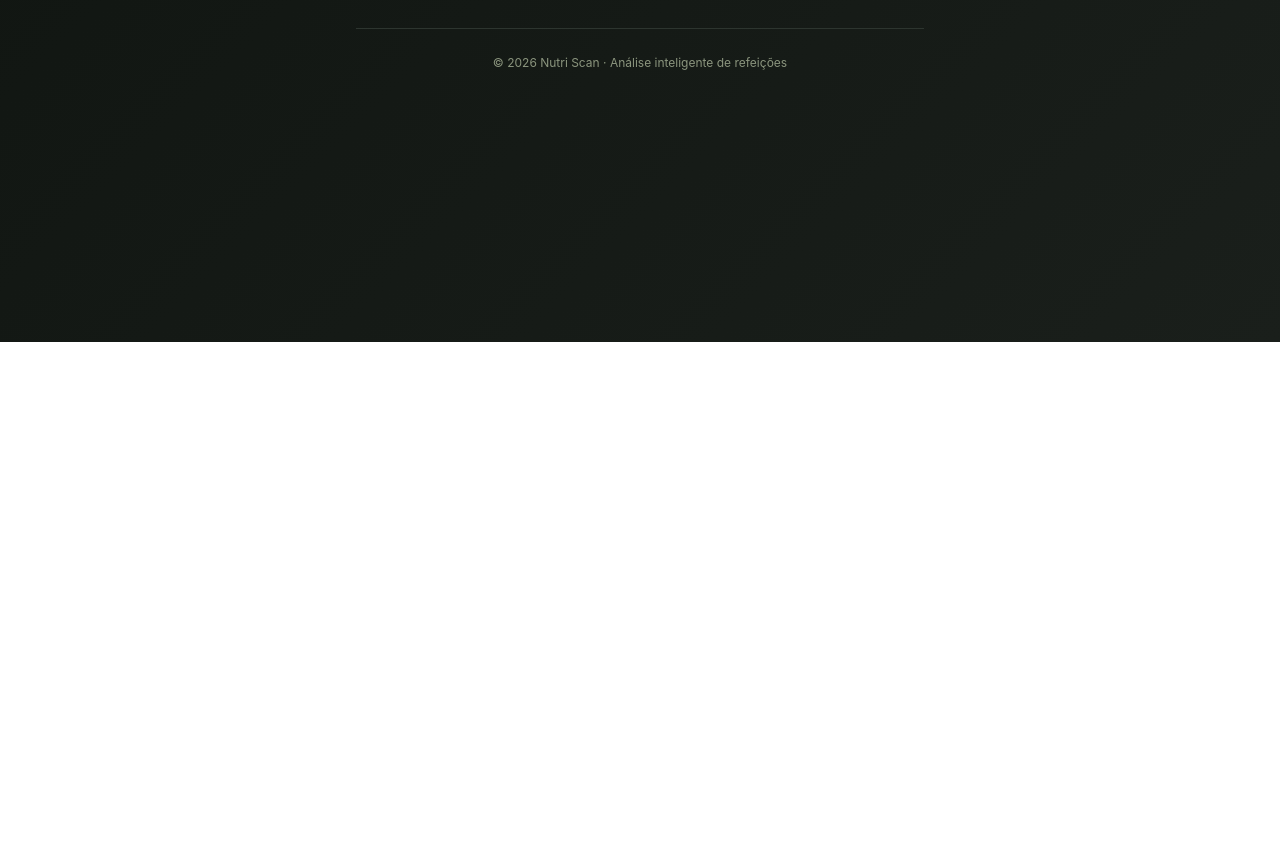
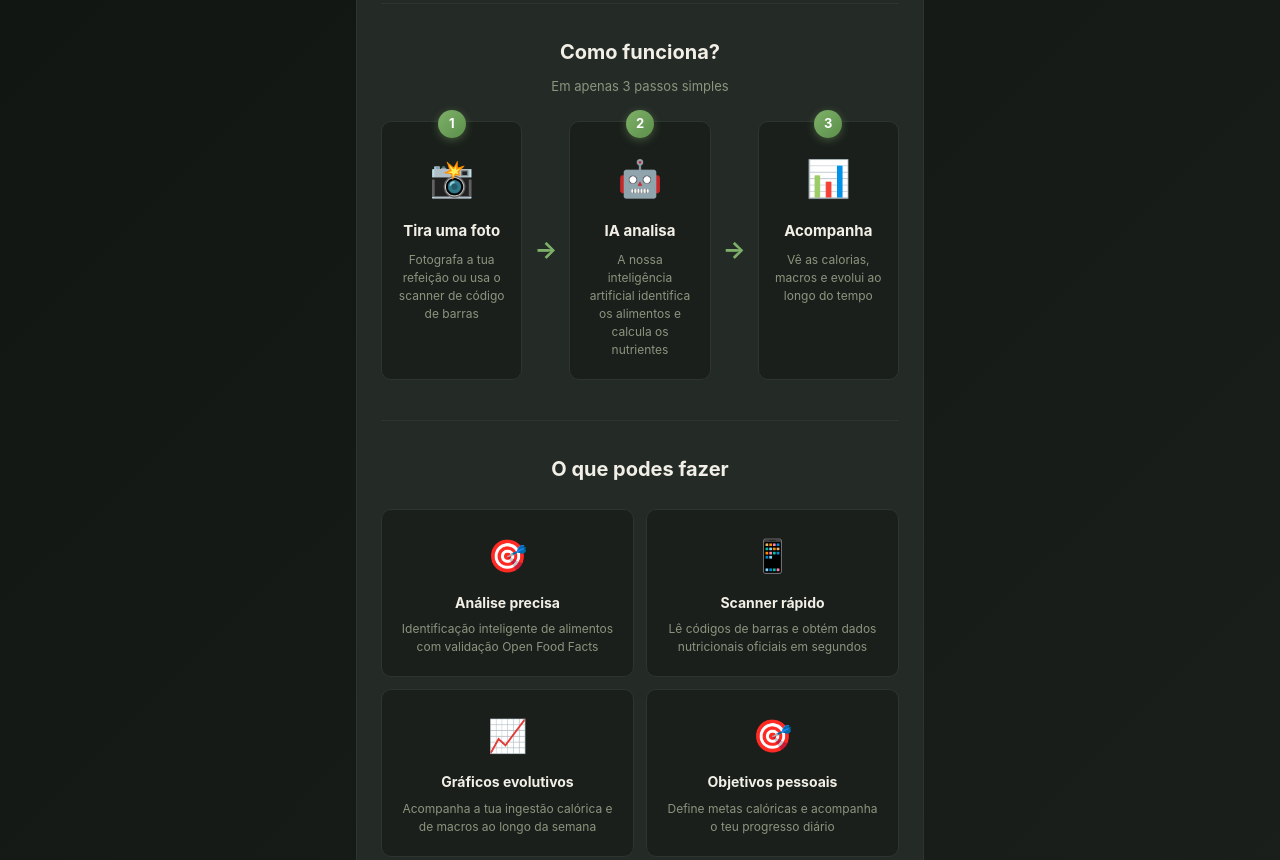
Before and after one commit to Guigoshow/Nutri-Scan-An-lise-Nutricional-Inteligente, a website: page public/index.html in a window 1280 px wide. Shown: the part 458-1318 px from the top of the page. Before the commit the page ends 800 px from the top, so only its background shows below. Drawn offline with nearby package versions, Linux system fonts and the light colour scheme.

Commit message:
Update index.html

```diff
--- a/public/index.html
+++ b/public/index.html
@@ -1118,6 +1118,154 @@
     margin-top: 40px;
   }
 
+  /* ✨ NOVAS SECÇÕES: HOW IT WORKS & FEATURES PREVIEW */
+  .how-it-works {
+    margin-top: 40px;
+    padding-top: 32px;
+    border-top: 1px solid var(--border);
+  }
+
+  .how-it-works-title {
+    font-size: 20px;
+    font-weight: 700;
+    color: var(--text);
+    margin-bottom: 8px;
+    text-align: center;
+  }
+
+  .how-it-works-subtitle {
+    font-size: 13px;
+    color: var(--text-muted);
+    margin-bottom: 24px;
+    text-align: center;
+  }
+
+  .steps-container {
+    display: flex;
+    align-items: stretch;
+    justify-content: center;
+    gap: 12px;
+    flex-wrap: wrap;
+  }
+
+  .step-card {
+    flex: 1;
+    min-width: 140px;
+    max-width: 180px;
+    background: var(--surface);
+    border: 1px solid var(--border);
+    border-radius: var(--radius-sm);
+    padding: 20px 16px;
+    text-align: center;
+    position: relative;
+    transition: var(--transition);
+  }
+
+  .step-card:hover {
+    transform: translateY(-4px);
+    border-color: var(--primary);
+    box-shadow: 0 8px 24px rgba(127, 176, 105, 0.2);
+  }
+
+  .step-number {
+    position: absolute;
+    top: -12px;
+    left: 50%;
+    transform: translateX(-50%);
+    width: 28px;
+    height: 28px;
+    background: linear-gradient(135deg, var(--primary) 0%, var(--primary-dark) 100%);
+    color: white;
+    border-radius: 50%;
+    display: flex;
+    align-items: center;
+    justify-content: center;
+    font-size: 13px;
+    font-weight: 700;
+    box-shadow: 0 2px 8px rgba(127, 176, 105, 0.4);
+  }
+
+  .step-icon {
+    font-size: 36px;
+    margin-bottom: 12px;
+    margin-top: 8px;
+  }
+
+  .step-title {
+    font-size: 15px;
+    font-weight: 700;
+    color: var(--text);
+    margin-bottom: 8px;
+  }
+
+  .step-desc {
+    font-size: 12px;
+    color: var(--text-muted);
+    line-height: 1.5;
+  }
+
+  .step-arrow {
+    display: flex;
+    align-items: center;
+    font-size: 24px;
+    color: var(--primary);
+    font-weight: 700;
+  }
+
+  .features-preview {
+    margin-top: 40px;
+    padding-top: 32px;
+    border-top: 1px solid var(--border);
+  }
+
+  .features-title {
+    font-size: 20px;
+    font-weight: 700;
+    color: var(--text);
+    margin-bottom: 24px;
+    text-align: center;
+  }
+
+  .features-grid {
+    display: grid;
+    grid-template-columns: repeat(2, 1fr);
+    gap: 12px;
+  }
+
+  .feature-preview-card {
+    background: var(--surface);
+    border: 1px solid var(--border);
+    border-radius: var(--radius-sm);
+    padding: 20px 16px;
+    text-align: center;
+    transition: var(--transition);
+  }
+
+  .feature-preview-card:hover {
+    transform: translateY(-2px);
+    border-color: var(--primary);
+    background: rgba(127, 176, 105, 0.05);
+  }
+
+  .feature-preview-icon {
+    font-size: 32px;
+    display: block;
+    margin-bottom: 10px;
+  }
+
+  .feature-preview-card h4 {
+    font-size: 14px;
+    font-weight: 700;
+    color: var(--text);
+    margin-bottom: 6px;
+  }
+
+  .feature-preview-card p {
+    font-size: 12px;
+    color: var(--text-muted);
+    line-height: 1.5;
+  }
+
   @media (max-width: 640px) {
     :root { --header-height: 56px; }
     body { padding-top: var(--header-height); }
@@ -1136,6 +1284,26 @@
     .daily-summary-grid { grid-template-columns: repeat(2, 1fr); }
     .goals-display { grid-template-columns: repeat(2, 1fr); }
     .goals-edit-grid { grid-template-columns: 1fr; }
+
+    /* ✨ RESPONSIVE: HOW IT WORKS & FEATURES */
+    .steps-container {
+      flex-direction: column;
+      align-items: center;
+    }
+
+    .step-arrow {
+      transform: rotate(90deg);
+      margin: 4px 0;
+    }
+
+    .step-card {
+      max-width: 100%;
+      width: 100%;
+    }
+
+    .features-grid {
+      grid-template-columns: 1fr;
+    }
   }
 
   @media (prefers-reduced-motion: reduce) {
@@ -1246,6 +1414,70 @@
       <h2 class="auth-banner-title">Bem-vindo ao Nutri Scan</h2>
       <p class="auth-banner-text">Cria uma conta gratuita para guardar o teu histórico pessoal e acompanhar a tua evolução nutricional.</p>
       <button class="btn" onclick="showAuth()" style="margin-top: 12px;">Entrar / Criar conta</button>
+
+      <!-- ✨ NOVA SECÇÃO: COMO FUNCIONA -->
+      <div class="how-it-works">
+        <h3 class="how-it-works-title">Como funciona?</h3>
+        <p class="how-it-works-subtitle">Em apenas 3 passos simples</p>
+
+        <div class="steps-container">
+          <div class="step-card">
+            <div class="step-number">1</div>
+            <div class="step-icon">📸</div>
+            <h4 class="step-title">Tira uma foto</h4>
+            <p class="step-desc">Fotografa a tua refeição ou usa o scanner de código de barras</p>
+          </div>
+
+          <div class="step-arrow">→</div>
+
+          <div class="step-card">
+            <div class="step-number">2</div>
+            <div class="step-icon">🤖</div>
+            <h4 class="step-title">IA analisa</h4>
+            <p class="step-desc">A nossa inteligência artificial identifica os alimentos e calcula os nutrientes</p>
+          </div>
+
+          <div class="step-arrow">→</div>
+
+          <div class="step-card">
+            <div class="step-number">3</div>
+            <div class="step-icon">📊</div>
+            <h4 class="step-title">Acompanha</h4>
+            <p class="step-desc">Vê as calorias, macros e evolui ao longo do tempo</p>
+          </div>
+        </div>
+      </div>
+
+      <!-- ✨ NOVA SECÇÃO: FEATURES EM DESTAQUE -->
+      <div class="features-preview">
+        <h3 class="features-title">O que podes fazer</h3>
+
+        <div class="features-grid">
+          <div class="feature-preview-card">
+            <span class="feature-preview-icon">🎯</span>
+            <h4>Análise precisa</h4>
+            <p>Identificação inteligente de alimentos com validação Open Food Facts</p>
+          </div>
+
+          <div class="feature-preview-card">
+            <span class="feature-preview-icon">📱</span>
+            <h4>Scanner rápido</h4>
+            <p>Lê códigos de barras e obtém dados nutricionais oficiais em segundos</p>
+          </div>
+
+          <div class="feature-preview-card">
+            <span class="feature-preview-icon">📈</span>
+            <h4>Gráficos evolutivos</h4>
+            <p>Acompanha a tua ingestão calórica e de macros ao longo da semana</p>
+          </div>
+
+          <div class="feature-preview-card">
+            <span class="feature-preview-icon">🎯</span>
+            <h4>Objetivos pessoais</h4>
+            <p>Define metas calóricas e acompanha o teu progresso diário</p>
+          </div>
+        </div>
+      </div>
     </div>
 
     <div id="authenticatedContent" style="display: none;">
@@ -1528,7 +1760,6 @@
       const clearHistoryBtn = document.getElementById('clearHistoryBtn');
       const header = document.getElementById('header');
 
-      // 🔍 VERIFICAÇÃO INICIAL DE SESSÃO
       console.log('🔍 A verificar sessão...');
 
       try {
@@ -1551,7 +1782,6 @@
         showUnauthenticated();
       }
 
-      // 🔔 LISTENER PARA MUDANÇAS DE AUTENTICAÇÃO EM TEMPO REAL
       supabase.auth.onAuthStateChange(async (event, session) => {
         console.log('🔄 Auth state changed:', event);
 
@@ -1578,7 +1808,6 @@
         }
       });
 
-      // BARCODE SCANNER FUNCTIONS
       window.startBarcodeScanner = function() {
         const barcodeReader = document.getElementById('barcode-reader');
         const barcodeCloseBtn = document.getElementById('barcodeCloseBtn');
@@ -1745,7 +1974,6 @@
             return;
           }
 
-          // O onAuthStateChange vai tratar automaticamente da UI
           currentUser = data.user;
           hideAuth();
           await onAuthenticated();
```
